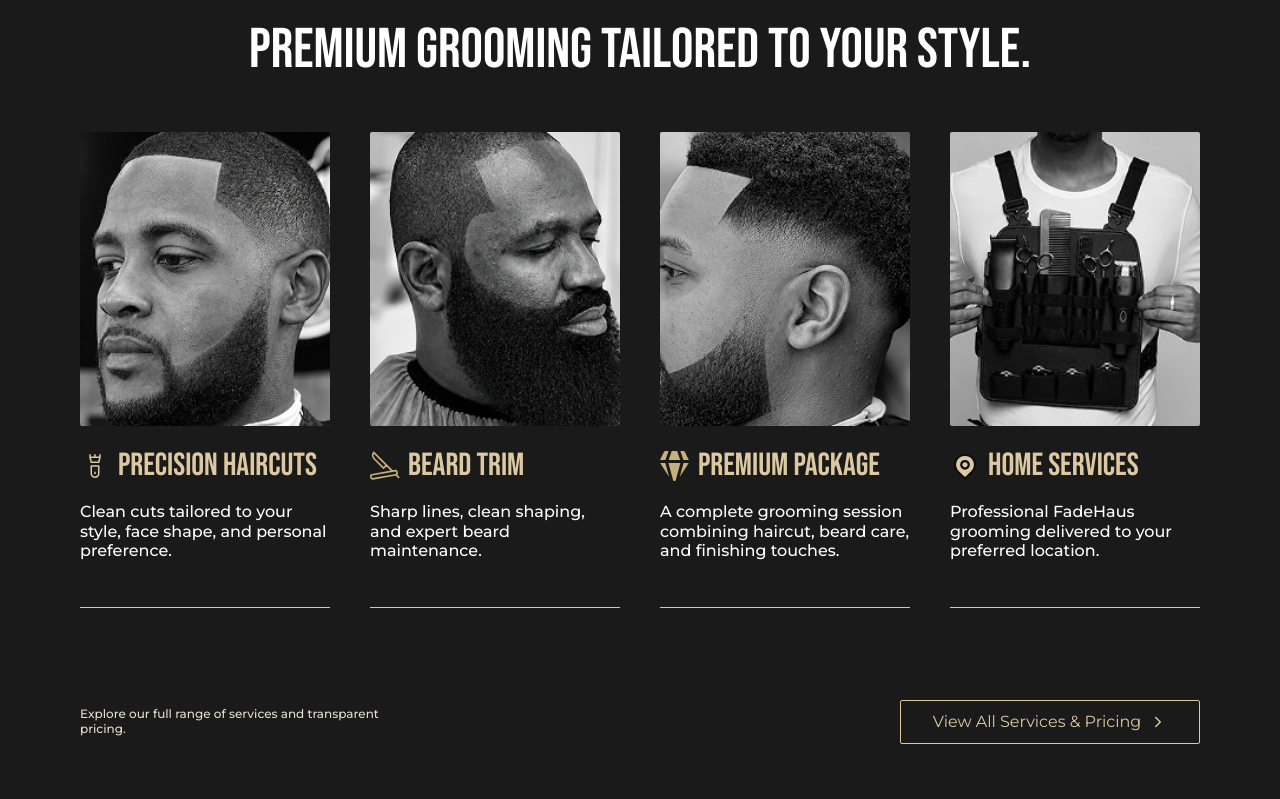
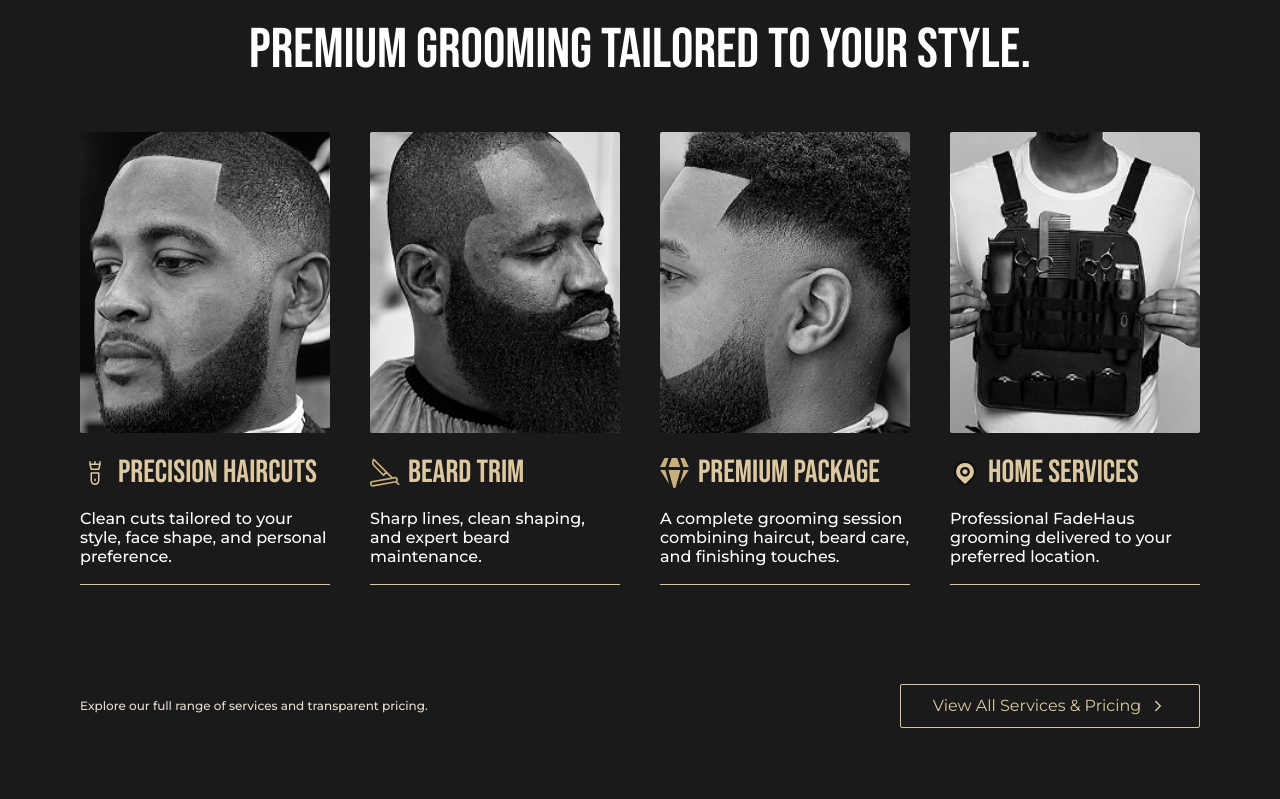
Before and after one commit to Stanix-Cohort/FadeHaus, a React (Vite) app: page / in a window 1280 px wide. Shown: the part 861-1660 px from the top of the page. Built offline with nearby package versions, Linux system fonts and the light colour scheme.

Commit message:
feat: improved home spacing layout and servicepreview button animation

```diff
--- a/src/components/home/GalleryPreview.tsx
+++ b/src/components/home/GalleryPreview.tsx
@@ -9,16 +9,15 @@ import { galleryImages } from "../../assets/data";
 export default function GalleryPreview() {
   return (
     <section
-      id="gallery"
       className="
         bg-neutral-800
 
-        pt-8
+        pt-12
         pb-12
 
         lg:pt-16
         lg:pb-20
-      "
+    "
     >
       <Container>
         <div
--- a/src/components/home/Hero.tsx
+++ b/src/components/home/Hero.tsx
@@ -104,7 +104,7 @@ export default function Hero() {
 
               md:mt-60
 
-              lg:mt-62
+              lg:mt-52
 
               max-w-190
             "
--- a/src/components/home/ServicesPreview.tsx
+++ b/src/components/home/ServicesPreview.tsx
@@ -23,12 +23,14 @@ export default function ServicesPreview() {
 
   return (
     <section
-      id="services-preview"
       className="
         bg-neutral-800
 
-        py-12
-        lg:py-20
+        pt-12
+        pb-0
+
+        lg:pt-20
+        lg:pb-0
     "
     >
       {/* ── HEADER ─────────────────────────────────────────────────────────── */}
@@ -97,9 +99,9 @@ export default function ServicesPreview() {
         </div>
       </Container>
 
+      {/* ── MOBILE / TABLET CAROUSEL ───────────────────────────────────────── */}
 
-
-      <div className="lg:hidden mb-10">
+      <div className="lg:hidden mb-6">
         <Swiper
           modules={[Keyboard, A11y]}
           keyboard={{ enabled: true }}
@@ -126,8 +128,6 @@ export default function ServicesPreview() {
           ))}
         </Swiper>
 
-        {/* Controls stay inside Container so chevrons + indicators align
-            with the rest of the page content */}
         <div className="mt-8">
           <Container>
             <CarouselControls
@@ -140,9 +140,7 @@ export default function ServicesPreview() {
         </div>
       </div>
 
-
-
-      <div className="hidden lg:block mb-12">
+      <div className="hidden lg:block mb-8">
         <Container>
           <div
             className="
@@ -152,7 +150,7 @@ export default function ServicesPreview() {
               gap-8
               xl:gap-10
 
-              items-stretch
+              items-start
             "
           >
             {homeServices.map((service) => (
@@ -167,6 +165,8 @@ export default function ServicesPreview() {
           </div>
         </Container>
       </div>
+
+      {/* ── FOOTER ─────────────────────────────────────────────────────────── */}
 
       <Container>
         <div
@@ -183,7 +183,7 @@ export default function ServicesPreview() {
             gap-6
 
             mb-14
-            lg:mb-20
+            lg:mb-18
         "
         >
           <p
@@ -196,6 +196,7 @@ export default function ServicesPreview() {
             text-(--color-brand-100)
 
             max-w-75
+            lg:max-w-none
         "
           >
             Explore our full range of services and transparent pricing.
@@ -234,7 +235,6 @@ export default function ServicesPreview() {
           </Link>
         </div>
 
-        {/* Section divider */}
         <div
           className="
             w-full
--- a/src/components/shared/ServiceCard.tsx
+++ b/src/components/shared/ServiceCard.tsx
@@ -11,12 +11,16 @@ const getServiceLink = (title: string) => {
   switch (title) {
     case "PRECISION HAIRCUTS":
       return "/services?tab=HAIRCUTS";
+
     case "BEARD TRIM":
       return "/services?tab=BEARD SERVICE";
+
     case "PREMIUM PACKAGE":
       return "/services?tab=PREMIUM PACKAGE";
+
     case "HOME SERVICES":
       return "/services?tab=HOME SERVICE";
+
     default:
       return "/services";
   }
@@ -43,9 +47,11 @@ export default function ServiceCard({
         flex-col
 
         h-130
+
+        overflow-hidden
       "
     >
-      {/* ── IMAGE ─────────────────────────────────────────────────────────── */}
+      {/* IMAGE */}
 
       <img
         src={image}
@@ -57,10 +63,11 @@ export default function ServiceCard({
           object-cover
 
           rounded-xs
+          cursor-pointer
         "
       />
 
-      {/* ── TITLE ─────────────────────────────────────────────────────────── */}
+      {/* TITLE */}
 
       <div
         className="
@@ -98,20 +105,21 @@ export default function ServiceCard({
         </h3>
       </div>
 
-      {/* ── DESCRIPTION ───────────────────────────────────────────────────── */}
+      {/* DESCRIPTION */}
 
       <div
         className="
           mt-3
 
-          h-20
+          h-9
 
-          lg:h-24
+          lg:h-20
         "
       >
         <p
           className="
             text-med-md
+
             text-white
           "
         >
@@ -119,20 +127,19 @@ export default function ServiceCard({
         </p>
       </div>
 
-      {/* ── MOBILE / TABLET ─────────────────────────────────────────────────
-          BOOK NOW button always visible, sitting directly above the gold
-          border line. No animation on touch devices. mt-auto pushes the
-          whole block to the bottom of the fixed-height card.
-      ──────────────────────────────────────────────────────────────────── */}
+      {/* MOBILE / TABLET */}
+
+
 
       <div
         className="
     lg:hidden
 
-          mt-auto
-
     flex
     flex-col
+
+    pt-2
+    mt-2
   "
       >
         <Link to={getServiceLink(title)}>
@@ -152,28 +159,42 @@ export default function ServiceCard({
           </button>
         </Link>
 
-        {/* Gold border sits directly beneath the button */}
-        <div className="w-full h-px bg-(--color-brand-300)" />
+        {/* card border */}
+
+        <div
+          className="
+      mt-2
+
+      w-full
+      h-px
+
+      bg-(--color-brand-300)
+    "
+        />
       </div>
+
+      {/* DESKTOP */}
 
       <div
         className="
     hidden
-          lg:flex
-          lg:flex-col
+    lg:block
 
-          mt-4
+    mt-0
+
+    relative
+
+    h-18
+
+    overflow-hidden
   "
       >
-        {/* Animation container — clips both elements */}
-        <div className="relative h-11.25 overflow-hidden">
-          {/* Element A — Border
-              Starts at top of container (y=0, visible).
-              On hover travels DOWN to y=44 (bottom of container, still visible).
-              This is the border the user sees "leaving its position" on hover. */}
+        {/* CARD BORDER */}
+
         <div
           className="
       absolute
+
       top-0
       left-0
 
@@ -182,30 +203,27 @@ export default function ServiceCard({
 
       bg-(--color-brand-300)
 
-              translate-y-0
-
       transition-transform
       duration-300
       ease-out
 
-              group-hover:translate-y-11
-              group-focus-within:translate-y-11
+      group-hover:translate-y-12.5
+      group-focus-within:translate-y-12.5
     "
         />
 
-          {/* Element B — Button
-              Starts ABOVE container (y=-44, hidden by overflow-hidden clip).
-              On hover drops DOWN to y=0, filling the container.
-              Lands directly above the border, arriving as one unit. */}
+        {/* BUTTON */}
+
         <div
           className="
       absolute
+
       top-0
       left-0
 
       w-full
 
-              -translate-y-11
+      -translate-y-12
 
       transition-transform
       duration-300
@@ -227,6 +245,8 @@ export default function ServiceCard({
 
           text-med-md
 
+          cursor-pointer
+
           transition-colors
           duration-300
 
@@ -238,9 +258,6 @@ export default function ServiceCard({
           </Link>
         </div>
       </div>
-
-        <div className="flex-1" />
-      </div>
     </article>
   );
 }
--- a/src/pages/Services.tsx
+++ b/src/pages/Services.tsx
@@ -12,7 +12,7 @@ import { useState } from "react";
 import { useSearchParams } from "react-router-dom";
 import "./Services.css";
 
-const WHATSAPP = "2347049666359";
+const WHATSAPP = "2349125285704";
 
 const openWhatsApp = (service: string = ""): void => {
   const msg = encodeURIComponent(
```
Lines whose indentation alone changed are shown as unchanged.
